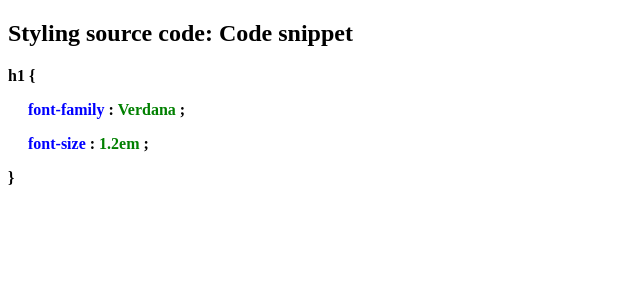
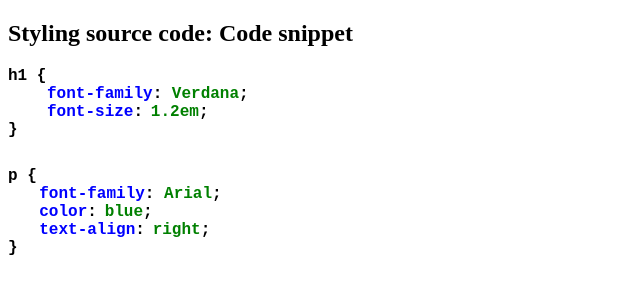
Before and after one commit to MoFawarah/HTML-CSS, a plain HTML site: page Task 3 (12 may)/stuff.html in a window 1280 px wide. Shown: the whole page, without its empty margins (0-640 px from the left). Drawn offline with Linux system fonts and the light colour scheme.

Commit message:
updated 13/5

```diff
--- a/Task 3 (12 may)/stuff.html
+++ b/Task 3 (12 may)/stuff.html
@@ -9,33 +9,45 @@
       .font-family {
         color: blue;
         font-weight: bold;
-        margin-left: 20px;
+        font-size: large;
+
 
       }
       .colon {
         font-weight: bold;
+        font-size: large;
       }
 
       .font-name {
         color: green;
         font-weight: bold;
+        font-size: large;
       }
       .semicolon {
         font-weight: bold;
+        font-size: large;
       }
+
+      .opening, .ending{font-weight: bold;
+      font-size: large;}
+
     </style>
   </head>
   <body>
     <h2>Styling source code: Code snippet</h2>
-    <p><strong>h1 {</strong></p>
-    <p>
-      <span class="font-family">font-family</span> <span class="colon">:</span>
-      <span class="font-name">Verdana</span> <span class="semicolon">;</span>
-      <p>
-        <span class="font-family">font-size</span> <span class="colon">:</span>
-        <span class="font-name">1.2em</span> <span class="semicolon">;</span>
 
-      <p> <strong>}</strong> </p>
-    </p>
+    <pre><span class="opening">h1 {</span>
+     <span class="font-family">font-family</span><span class="colon">:</span><span class="font-name"> Verdana</span><span class="semicolon">;</span>
+     <span class="font-family">font-size</span><span class="colon">:</span> <span class="font-name">1.2em</span><span class="semicolon">;</span>
+<span class="ending">}</span>
+    </pre>
+
+    <pre><span class="opening">p {</span>
+    <span class="font-family">font-family</span><span class="colon">:</span><span class="font-name"> Arial</span><span class="semicolon">;</span>
+    <span class="font-family">color</span><span class="colon">:</span> <span class="font-name">blue</span><span class="semicolon">;</span>
+    <span class="font-family">text-align</span><span class="colon">:</span> <span class="font-name">right</span><span class="semicolon">;</span>
+<span class="ending">}</span>
+    </pre>
+
   </body>
 </html>
```
